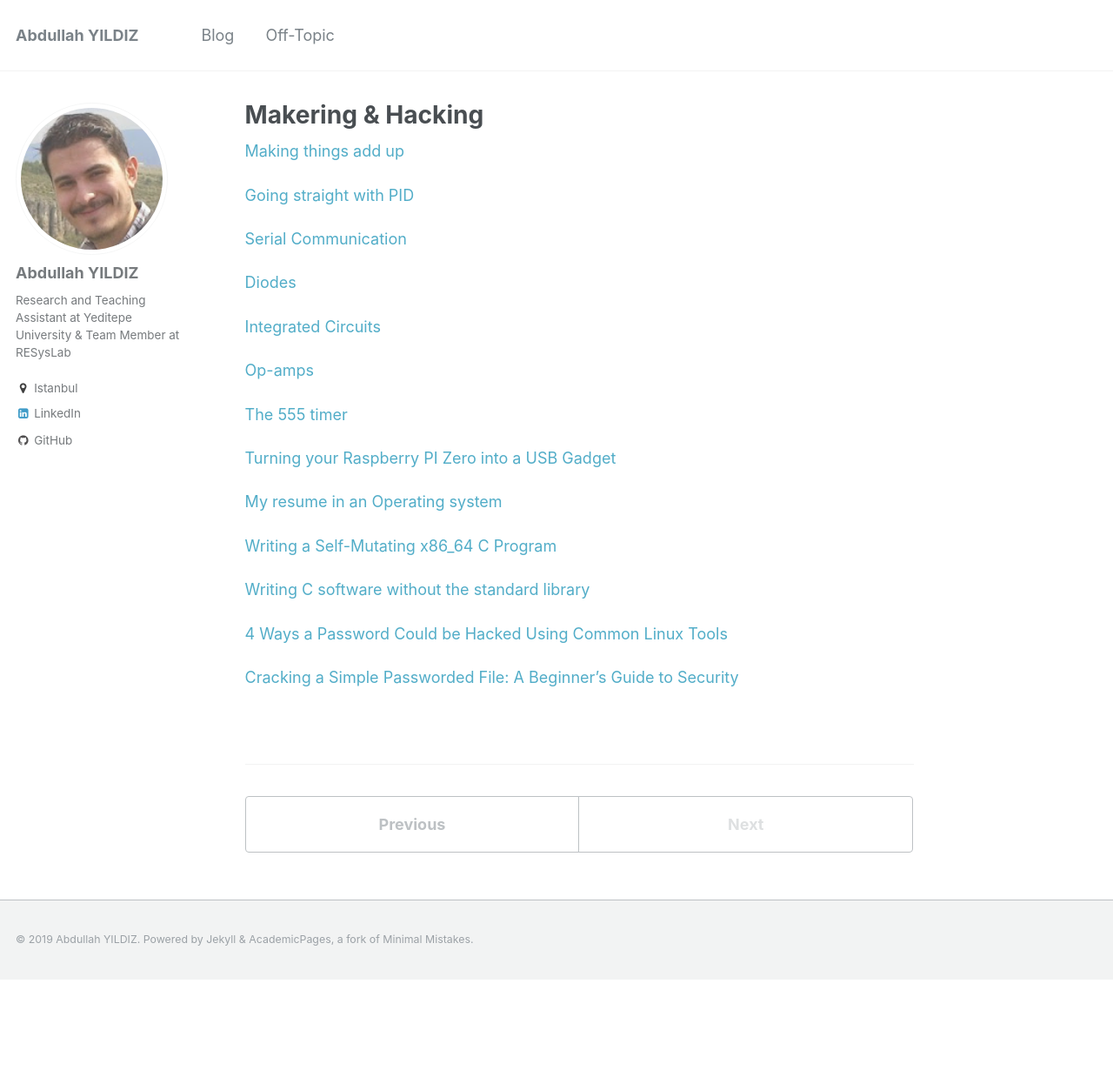
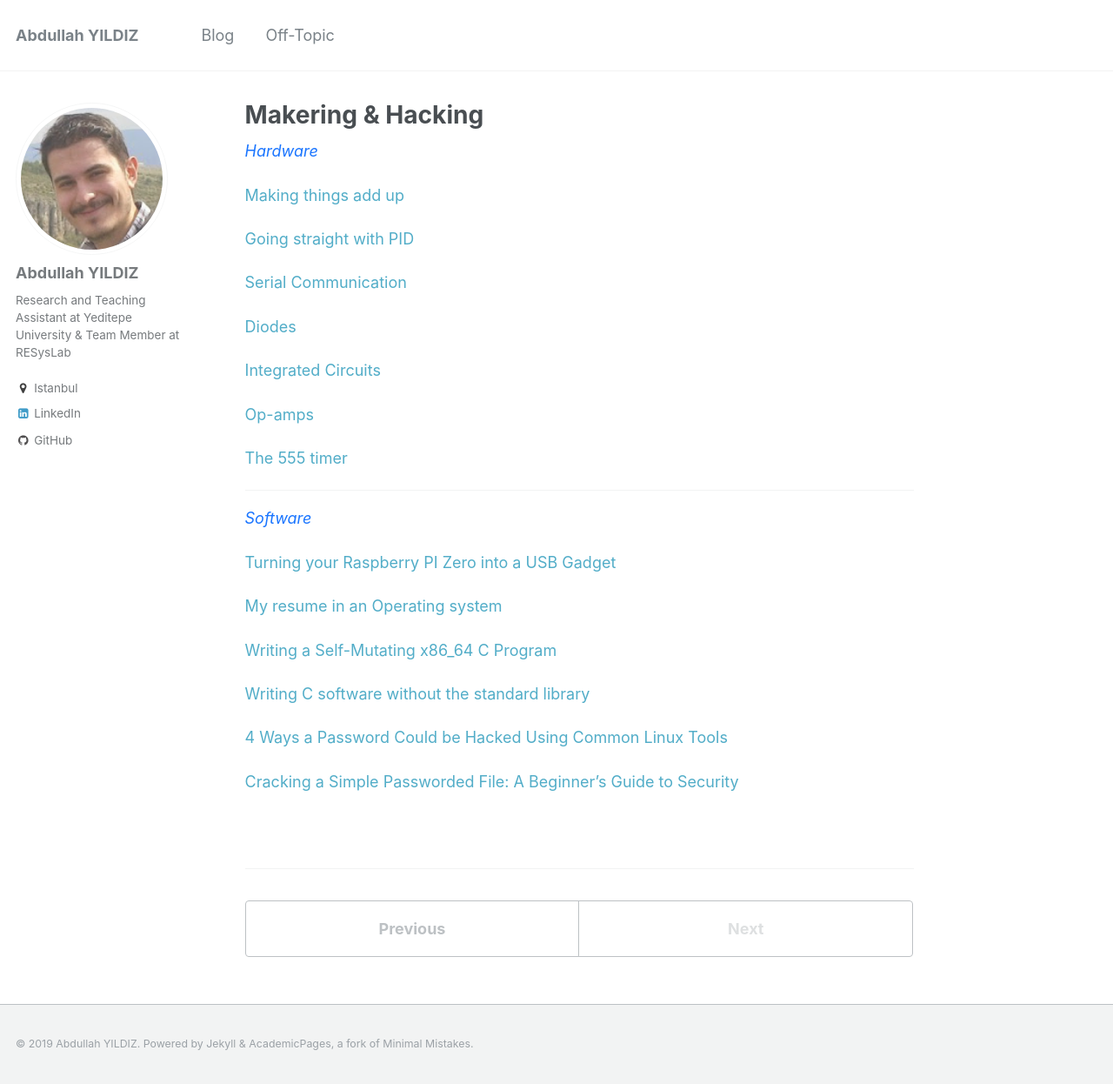
Before and after one commit to abdullahyildiz/abdullahyildiz.github.io, a Jekyll site: the page built from _records/makering-hacking.md, in a window 1280 px wide and 1246 px high. Shown: the whole window at 87% size. Built offline with Jekyll 4.4.1, drawn with Linux system fonts in a browser that asks for light colours.

Commit message:
Update makering-hacking.md

```diff
--- a/_records/makering-hacking.md
+++ b/_records/makering-hacking.md
@@ -7,6 +7,8 @@ venue:
 date: 2018-12-23
 location: "Istanbul, Turkiye"
 ---
+
+<span style="color:#1a75ff"> *Hardware* </span>
 
 [Making things add up](http://abdullahyildiz.github.io/files/Making_things_add_up.pdf)
 
@@ -22,6 +24,10 @@ location: "Istanbul, Turkiye"
 
 [The 555 timer](http://abdullahyildiz.github.io/files/555_timer.pdf)
 
+<hr>
+
+<span style="color:#1a75ff"> *Software* </span>
+
 [Turning your Raspberry PI Zero into a USB Gadget](https://learn.adafruit.com/turning-your-raspberry-pi-zero-into-a-usb-gadget/overview)
 
 [My resume in an Operating system](http://www.mathieupassenaud.fr/resume/)
```
